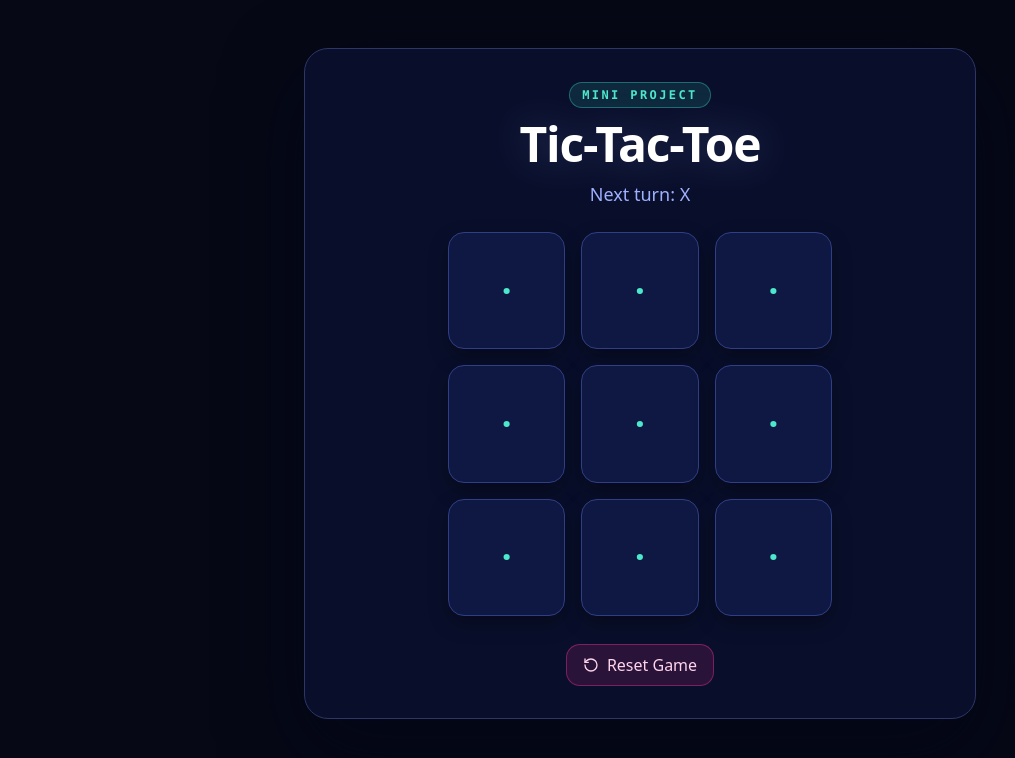
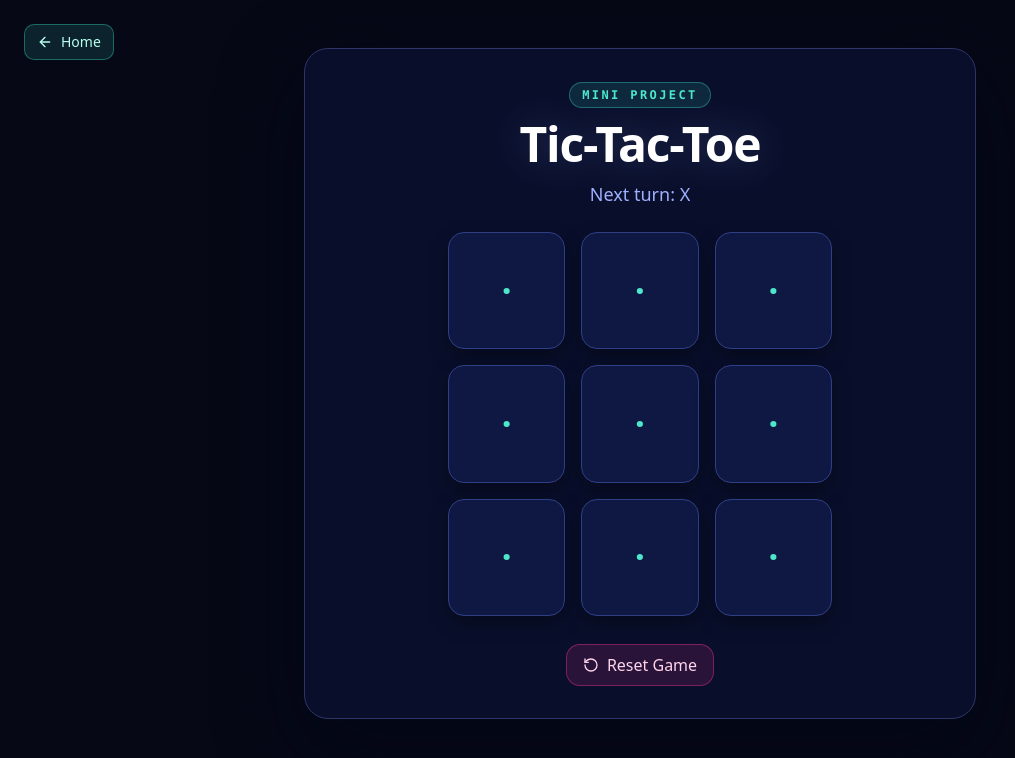
Before and after one commit to Azidama/React-Projects, a React (Vite) app: page /tic-tac-toe in a window 1280 px wide. Shown: the top 758 px of the page, without its empty margins (0-1015 px from the left). Built offline with nearby package versions, Linux system fonts and the light colour scheme.

Commit message:
Added home button
Added a back/home button via layout

```diff
--- /dev/null
+++ b/src/components/ui/backToHome.tsx
@@ -0,0 +1,14 @@
+import { ArrowLeft } from "lucide-react";
+import { Link } from "react-router-dom";
+
+export function BackToHome() {
+  return (
+    <Link
+      to="/"
+      className="inline-flex h-9 items-center gap-2 rounded-lg border border-[#35d4ba66] bg-[#35d4ba22] px-3 text-sm font-medium text-[#b7fff1] transition-colors hover:bg-[#35d4ba33]"
+    >
+      <ArrowLeft className="h-4 w-4" />
+      Home
+    </Link>
+  );
+}
--- a/src/frontend.tsx
+++ b/src/frontend.tsx
@@ -9,6 +9,7 @@ import { StrictMode } from "react";
 import { createRoot } from "react-dom/client";
 import { App } from "./App";
 import { BrowserRouter, Routes, Route } from "react-router-dom";
+import { MiniProjectLayout } from "@/layouts/MiniProjectLayout";
 
 // Mini Projects
 import { ColorPicker } from "@/projects/Color Picker/index";
@@ -30,6 +31,7 @@ const app = (
         <Route path="/test" element={<App />} />
 
         <Route path="/" element={<ProjectsIndex />} />
+        <Route element={<MiniProjectLayout />}>
           <Route path="/color-picker" element={<ColorPicker />} />
           <Route path="/currency-converter" element={<CurrencyConverter />} />
           <Route path="/fruit-search-bar" element={<FruitSearchBar />} />
@@ -39,6 +41,7 @@ const app = (
           <Route path="/shopping-list" element={<ShoppingList />} />
           <Route path="/tic-tac-toe" element={<TicTacToe />} />
           <Route path="/watch" element={<Watch />} />
+        </Route>
       </Routes>
     </BrowserRouter>
   </StrictMode>
--- /dev/null
+++ b/src/layouts/MiniProjectLayout.tsx
@@ -0,0 +1,13 @@
+import { Outlet } from "react-router-dom";
+import { BackToHome } from "@/components/ui/backToHome";
+
+export function MiniProjectLayout() {
+  return (
+    <div className="relative">
+      <div className="fixed left-4 top-4 z-50 sm:left-6 sm:top-6">
+        <BackToHome />
+      </div>
+      <Outlet />
+    </div>
+  );
+}
```
Lines whose indentation alone changed are shown as unchanged.
